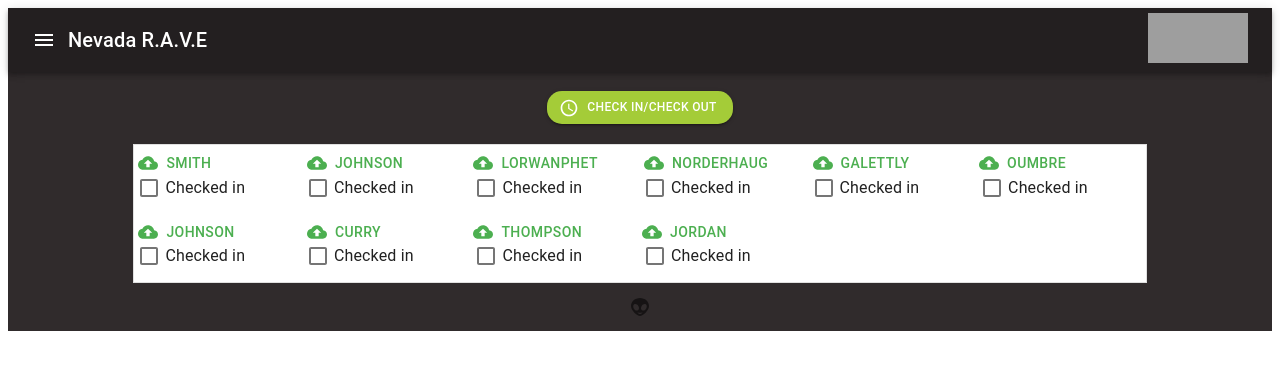
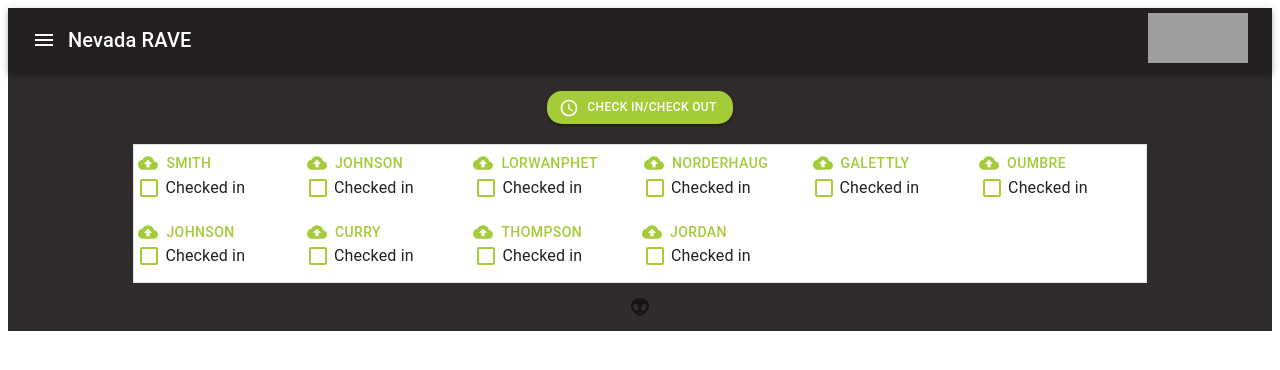
Before and after one commit to Renat97/Nevada-RAVE-MVP, a React app: page /staffLogin in a window 1280 px wide. Shown: the top 370 px of the page. Built offline with nearby package versions, Linux system fonts and the light colour scheme; grey boxes are pictures that could not be loaded; the HTML template or start-up script is replaced by a standard one.

Commit message:
working on master page, redesigned login page.

```diff
--- a/client/src/components/ChildrenForm.jsx
+++ b/client/src/components/ChildrenForm.jsx
@@ -150,7 +150,10 @@ var ChildrenForms = (props) => {
     <Grid item container justify="center">
     <Typography variant="subtitle2"> 3. Is your child's Temperature under 100.4 degrees Farenheit?</Typography>
     </Grid>
-    <Grid item container justify="center">
+    <Grid container justify="center" direction="row" alignItems="center">
+    <Button startIcon={<ExitToAppIcon />} variant="contained"  style={{fontSize: 12, marginTop: '10px'}} className={classes.root} onClick={props.prevStep}>
+    Back
+    </Button>
     <Button startIcon={<ExitToAppIcon />} style={{fontSize: 12, marginTop: '10px'}} className={classes.root} component={Link} to="/login">
       Submit
     </Button>
--- a/client/src/components/FamilyForm.jsx
+++ b/client/src/components/FamilyForm.jsx
@@ -111,15 +111,15 @@ handleRadioButtonChange(e) {
           )
         case 2:
           return (
-            <FormPersonalDetails nextStep={this.nextStep} handleChange={this.handleChange} values={values} handleRadioButtonChange={this.handleRadioButtonChange}/>
+            <FormPersonalDetails nextStep={this.nextStep} prevStep={this.prevStep} handleChange={this.handleChange} values={values} handleRadioButtonChange={this.handleRadioButtonChange}/>
           )
         case 3:
           return (
-            <ChildrenForms children={children}/>
+            <ChildrenForms children={children} prevStep={this.prevStep}/>
           )
         case 4:
           return (
-            <h1> Fourth form page</h1>
+            <h1> The end </h1>
           )
       }
     return (
--- a/client/src/components/FormUserDetails.jsx
+++ b/client/src/components/FormUserDetails.jsx
@@ -14,7 +14,8 @@ import ChildrenForm from './ChildrenForm.jsx';
 const useStyles = makeStyles((theme) => ({
   paper: {
     width: "90%",
-    height: "95%"
+    height: "80%",
+    border: "1px black"
   },
   grid: {
     color: "black"
@@ -39,6 +40,10 @@ const useStyles = makeStyles((theme) => ({
     margin: theme.spacing(1),
     minWidth: 120,
   },
+  textInput: {
+    position: 'relative',
+    left: '-15px',
+  }
 }));
 
 const theme = createMuiTheme({
@@ -64,22 +69,21 @@ var continueNext = (e) => {
 const { values, nextStep, handleChange, handleButtonChange } = props;
 return (
     <Fragment>
-      <Paper align="center" className={classes.paper}>
+      <Paper align="center" className={classes.paper} elevation={8}>
       <Typography variant="h3" className={classes.typography}>Family Check In Part 1</Typography>
       <Grid container alignItems="center" justify="center" align="center" className={classes.grid}>
-      <Grid item container spacing={1} alignItems="flex-end" justify="center">
+      <Grid item className={classes.textInput}  container spacing={1} alignItems="flex-end" justify="center">
       <Grid item>
             <AccountCircle />
       </Grid>
       <Grid item>
-      <TextField  required label="Gaurdian One" onChange={(e) => { handleChange('gaurdianOneName',e)}}
+      <TextField required label="Gaurdian One" onChange={(e) => { handleChange('gaurdianOneName',e)}}
       defaultValue={values.gaurdianOneName}
       />
       </Grid>
       </Grid>
 
-
-      <Grid item container spacing={1} alignItems="flex-end" justify="center">
+      <Grid item className={classes.textInput} container spacing={1} alignItems="flex-end" justify="center">
       <Grid item>
             <AccountCircle />
       </Grid>
@@ -91,9 +95,34 @@ return (
       </Grid>
 
 
+      <Grid item container spacing={1} alignItems="flex-end" justify="center">
+      <Grid item>
+      <TextField  required label="Signature" onChange={(e) => { handleChange('gaurdianOneSignature',e)}}
+      defaultValue={values.gaurdianOneSignature}
+      />
+      </Grid>
+      </Grid>
+
+      <Grid item container spacing={1} alignItems="flex-end" justify="center">
+      <Grid item>
+      <TextField  required label="Signature" onChange={(e) => { handleChange('gaurdianTwoSignature',e)}}
+      defaultValue={values.gaurdianTwoSignature}
+      />
+      </Grid>
+      </Grid>
+
+      <Grid item container spacing={1} alignItems="flex-end" justify="center">
+      <Grid item>
+      <TextField required label="Staff Signature" onChange={(e) => { handleChange('staffSignature',e)}}
+      defaultValue={values.staffSignature}
+      />
+      </Grid>
+      </Grid>
+
+
     <FormControl component="fieldset" className={classes.formControl}>
         <FormLabel required  component="legend" color="secondary">1) Is anyone in the family experiencing the following symptoms: </FormLabel>
-        <Grid container alignItems="center" justify="center">
+        <Grid container alignItems="center" justify="center" style={{margin:'0px', padding: '0px'}}>
         <FormGroup>
           <Grid item container>
           <FormControlLabel
@@ -169,7 +198,7 @@ export var FormPersonalDetails = (props) => {
   const classes = useStyles();
   const [children, setChildren] = useState('');
 
-  const { values, nextStep, handleChange, handleRadioButtonChange } = props;
+  const { values, nextStep, handleChange, handleRadioButtonChange, prevStep } = props;
   return (
   <Fragment>
         <Paper align="center" className={classes.paper}>
@@ -233,6 +262,9 @@ export var FormPersonalDetails = (props) => {
           </Grid>
 
           <Grid item container justify="center">
+          <Button startIcon={<ExitToAppIcon />} variant="contained"  style={{fontSize: 12}} className={classes.root} onClick={prevStep}>
+          Back
+          </Button>
           <Button startIcon={<ExitToAppIcon />} variant="contained"  style={{fontSize: 12}} className={classes.root} onClick={nextStep}>
           Next
           </Button>
--- a/client/src/index.jsx
+++ b/client/src/index.jsx
@@ -14,10 +14,10 @@ export const store = createStore(allReducer,  window.__REDUX_DEVTOOLS_EXTENSION_
 const theme = createMuiTheme({
   palette: {
     primary: {
-      main: purple[500],
+      main: "#a4cc38",
     },
     secondary: {
-      main: green[500],
+      main: "#a4cc38",
     },
   }
 
--- a/client/src/layouts/Header.jsx
+++ b/client/src/layouts/Header.jsx
@@ -1,4 +1,4 @@
-import React, {useState} from 'react';
+import React, {useState, useEffect} from 'react';
 import {AppBar} from '@material-ui/core';
 import {Toolbar} from '@material-ui/core';
 import {Typography} from '@material-ui/core';
@@ -13,26 +13,35 @@ import { BrowserRouter as Router, Route, Switch, Link, Redirect } from "react-ro
 
 const useStyles = makeStyles((theme) => ({
   appBar: {
-    backgroundColor: '#231f20'
+    backgroundColor: '#231f20',
+    color: "white"
   },
   typography: {
     marginTop: '11px',
   },
 }));
 
+
+
+
 var Header = () => {
   const classes = useStyles();
+
+  const reloadPage = () => {
+    window.location.reload();
+  }
+
   return (
     <AppBar className={classes.appBar}position="static">
     <Toolbar>
-      <IconButton edge="start" color="inherit" aria-label="menu">
+      <IconButton edge="start" aria-label="menu" style={{color: "white"}}>
         <MenuIcon />
       </IconButton>
       <Grid container direction="row" justify="space-between" alignItems="flex-start" height="0">
-      <Typography className={classes.typography}  variant="h6" color="inherit">
-        Nevada R.A.V.E
+      <Typography className={classes.typography} style={{color: "white"}}  variant="h6" color="secondary">
+        Nevada RAVE
       </Typography>
-      <Box component={Link} to="/">
+      <Box  component={Link} to="/">
       <img src="https://nnrff.org/wp-content/uploads/RAVE_icon_noBG-1024x731.png" width="100" height="50" alt=""></img>
       </Box>
       </Grid>
--- a/client/src/modals/SimpleCheckIn.jsx
+++ b/client/src/modals/SimpleCheckIn.jsx
@@ -36,6 +36,8 @@ const useStyles = makeStyles(theme => ({
     padding: theme.spacing(2),
     position: 'absolute',
     top:'-2%',
+    right: '20px',
+    left: '-20px',
     overflow:'scroll',
   },
   root: {
--- a/client/src/modals/SimpleDialog.jsx
+++ b/client/src/modals/SimpleDialog.jsx
@@ -35,6 +35,8 @@ const useStyles = makeStyles(theme => ({
     padding: theme.spacing(2),
     position: 'absolute',
     top:'-2%',
+    right: '20px',
+    left: '-20px',
     overflow:'scroll',
   },
   root: {
--- a/client/src/modals/StaffDialog.jsx
+++ b/client/src/modals/StaffDialog.jsx
@@ -35,6 +35,8 @@ const useStyles = makeStyles(theme => ({
     padding: theme.spacing(2),
     position: 'absolute',
     top:'-2%',
+    right: '20px',
+    left: '-20px',
     overflow:'scroll',
   },
   root: {
--- a/client/src/pages/404.jsx
+++ b/client/src/pages/404.jsx
@@ -7,7 +7,9 @@ const NotFoundPage = () => {
     <div>
       <Header>
       </Header>
+      <div style={{textAlign:"Center", color: "white"}}>
       <h2> Incorrect user login!</h2>
+      </div>
     </div>
   )
 }
--- a/client/src/pages/StaffPage.jsx
+++ b/client/src/pages/StaffPage.jsx
@@ -166,82 +166,82 @@ var StaffPage = () => {
       <Paper style={{width: "80%", marginTop:"20px"}} elevation={3} variant="outlined" square>
          <Grid container>
          <Grid container item xs={5} lg={2} md={2} direction="column" align="left" justify="flex-start" alignItems="flex-start">
-        <Button component={Link} to="/FamilyCheckIn" startIcon={<CloudUploadIcon />} color="secondary" style={{cursor:"pointer"}}>Smith</Button>
+        <Button component={Link} to="/FamilyCheckIn" startIcon={<CloudUploadIcon />} color="primary" style={{cursor:"pointer"}}>Smith</Button>
         <FormControlLabel style={{alignItems: "center", marginBottom: "-10px", position:"relative", top :"-15px"}}
-        control={<Checkbox checked={state.checkedA} onChange={handleChange} name="checkedA" style={{position:"relative", left :"5px"}} />}
+        control={<Checkbox checked={state.checkedA} onChange={handleChange} name="checkedA" style={{position:"relative", left :"5px", color: "#a4cc38"}} />}
         label="Checked in"
         />
         </Grid>
 
         <Grid container item xs={5} lg={2} md={2} direction="column" align="left" justify="flex-start" alignItems="flex-start">
-        <Button component={Link} to="/FamilyCheckIn" startIcon={<CloudUploadIcon />} color="secondary" style={{cursor:"pointer"}}>Johnson</Button>
+        <Button component={Link} to="/FamilyCheckIn" startIcon={<CloudUploadIcon />} color="primary" style={{cursor:"pointer"}}>Johnson</Button>
         <FormControlLabel style={{alignItems: "center", marginBottom: "-10px", position:"relative", top :"-15px"}}
-        control={<Checkbox checked={state.checkedB} onChange={handleChange} name="checkedB" style={{position:"relative", left :"5px"}} />}
+        control={<Checkbox checked={state.checkedB} onChange={handleChange} name="checkedB" style={{position:"relative", left :"5px", color: "#a4cc38"}} />}
         label="Checked in"
         />
         </Grid>
 
         <Grid container item xs={5} lg={2} md={2} direction="column" align="left" justify="flex-start" alignItems="flex-start">
-        <Button startIcon={<CloudUploadIcon />} color="secondary" style={{cursor:"pointer", position:"relative", right:"2px"}}>Lorwanphet</Button>
+        <Button startIcon={<CloudUploadIcon />} color="primary" style={{cursor:"pointer", position:"relative", right:"2px"}}>Lorwanphet</Button>
         <FormControlLabel style={{alignItems: "center", marginBottom: "-10px", position:"relative", top :"-15px"}}
-        control={<Checkbox checked={state.checkedC} onChange={handleChange} name="checkedC" style={{position:"relative", left :"5px"}} />}
+        control={<Checkbox checked={state.checkedC} onChange={handleChange} name="checkedC" style={{position:"relative", left :"5px", color: "#a4cc38"}} />}
         label="Checked in"
         />
         </Grid>
 
 
         <Grid container item xs={5} lg={2} md={2} direction="column" align="left" justify="flex-start" alignItems="flex-start">
-        <Button component={Link} to="/FamilyCheckIn" startIcon={<CloudUploadIcon />} color="secondary" style={{cursor:"pointer"}}>Norderhaug</Button>
+        <Button component={Link} to="/FamilyCheckIn" startIcon={<CloudUploadIcon />} color="primary" style={{cursor:"pointer"}}>Norderhaug</Button>
         <FormControlLabel style={{alignItems: "center", marginBottom: "-10px", position:"relative", top :"-15px"}}
-        control={<Checkbox checked={state.checkedD} onChange={handleChange} name="checkedD" style={{position:"relative", left :"5px"}} />}
+        control={<Checkbox checked={state.checkedD} onChange={handleChange} name="checkedD" style={{position:"relative", left :"5px", color: "#a4cc38"}} />}
         label="Checked in"
         />
         </Grid>
 
         <Grid container item xs={5} lg={2} md={2} direction="column" align="left" justify="flex-start" alignItems="flex-start">
-        <Button component={Link} to="/FamilyCheckIn" startIcon={<CloudUploadIcon />} color="secondary" style={{cursor:"pointer"}}>Galettly</Button>
+        <Button component={Link} to="/FamilyCheckIn" startIcon={<CloudUploadIcon />} color="primary" style={{cursor:"pointer"}}>Galettly</Button>
         <FormControlLabel style={{alignItems: "center", marginBottom: "-10px", position:"relative", top :"-15px"}}
-        control={<Checkbox checked={state.checkedE} onChange={handleChange} name="checkedE" style={{position:"relative", left :"5px"}} />}
+        control={<Checkbox checked={state.checkedE} onChange={handleChange} name="checkedE" style={{position:"relative", left :"5px", color: "#a4cc38"}} />}
         label="Checked in"
         />
         </Grid>
 
         <Grid container item xs={5} lg={2} md={2} direction="column" align="left" justify="flex-start" alignItems="flex-start">
-        <Button component={Link} to="/FamilyCheckIn" startIcon={<CloudUploadIcon />} color="secondary" style={{cursor:"pointer", position:"relative", right:"2px"}}>Oumbre</Button>
+        <Button component={Link} to="/FamilyCheckIn" startIcon={<CloudUploadIcon />} color="primary" style={{cursor:"pointer", position:"relative", right:"2px"}}>Oumbre</Button>
         <FormControlLabel style={{alignItems: "center", marginBottom: "-10px", position:"relative", top :"-15px"}}
-        control={<Checkbox checked={state.checkedF} onChange={handleChange} name="checkedF" style={{position:"relative", left :"5px"}} />}
+        control={<Checkbox checked={state.checkedF} onChange={handleChange} name="checkedF" style={{position:"relative", left :"5px", color: "#a4cc38"}} />}
         label="Checked in"
         />
         </Grid>
 
         <Grid container item xs={5} lg={2} md={2} direction="column" align="left" justify="flex-start" alignItems="flex-start">
-        <Button component={Link} to="/FamilyCheckIn" startIcon={<CloudUploadIcon />} color="secondary" style={{cursor:"pointer"}}>Johnson</Button>
+        <Button component={Link} to="/FamilyCheckIn" startIcon={<CloudUploadIcon />} color="primary" style={{cursor:"pointer"}}>Johnson</Button>
         <FormControlLabel style={{alignItems: "center", marginBottom: "-10px", position:"relative", top :"-15px"}}
-        control={<Checkbox checked={state.checkedG} onChange={handleChange} name="checkedG" style={{position:"relative", left :"5px"}} />}
+        control={<Checkbox checked={state.checkedG} onChange={handleChange} name="checkedG" style={{position:"relative", left :"5px", color: "#a4cc38"}} />}
         label="Checked in"
         />
         </Grid>
 
         <Grid container item xs={5} lg={2} md={2} direction="column" align="left" justify="flex-start" alignItems="flex-start">
-        <Button component={Link} to="/FamilyCheckIn" startIcon={<CloudUploadIcon />} color="secondary" style={{cursor:"pointer"}}>Curry</Button>
+        <Button component={Link} to="/FamilyCheckIn" startIcon={<CloudUploadIcon />} color="primary" style={{cursor:"pointer"}}>Curry</Button>
         <FormControlLabel style={{alignItems: "center", marginBottom: "-10px", position:"relative", top :"-15px"}}
-        control={<Checkbox checked={state.checkedH} onChange={handleChange} name="checkedH" style={{position:"relative", left :"5px"}} />}
+        control={<Checkbox checked={state.checkedH} onChange={handleChange} name="checkedH" style={{position:"relative", left :"5px", color: "#a4cc38"}} />}
         label="Checked in"
         />
         </Grid>
 
         <Grid container item xs={5} lg={2} md={2} direction="column" align="left" justify="flex-start" alignItems="flex-start">
-        <Button component={Link} to="/FamilyCheckIn" startIcon={<CloudUploadIcon />} color="secondary" style={{cursor:"pointer", position:"relative", right:"2px"}}>Thompson</Button>
+        <Button component={Link} to="/FamilyCheckIn" startIcon={<CloudUploadIcon />} color="primary" style={{cursor:"pointer", position:"relative", right:"2px"}}>Thompson</Button>
         <FormControlLabel style={{alignItems: "center", marginBottom: "-10px", position:"relative", top :"-15px"}}
-        control={<Checkbox checked={state.checkedI} onChange={handleChange} name="checkedI" style={{position:"relative", left :"5px"}} />}
+        control={<Checkbox checked={state.checkedI} onChange={handleChange} name="checkedI" style={{position:"relative", left :"5px", color: "#a4cc38"}} />}
         label="Checked in"
         />
         </Grid>
 
         <Grid container item xs={5} lg={2} md={2} direction="column" align="left" justify="flex-start" alignItems="flex-start">
-        <Button component={Link} to="/FamilyCheckIn" startIcon={<CloudUploadIcon />} color="secondary" style={{cursor:"pointer", position:"relative", right:"2px"}}>Jordan</Button>
+        <Button component={Link} to="/FamilyCheckIn" startIcon={<CloudUploadIcon />} color="primary" style={{cursor:"pointer", position:"relative", right:"2px"}}>Jordan</Button>
         <FormControlLabel style={{alignItems: "center", marginBottom: "-10px", position:"relative", top :"-15px"}}
-        control={<Checkbox checked={state.checkedJ} onChange={handleChange} name="checkedJ" style={{position:"relative", left :"5px"}} />}
+        control={<Checkbox checked={state.checkedJ} onChange={handleChange} name="checkedJ" style={{position:"relative", left :"5px", color: "#a4cc38"}} />}
         label="Checked in"
         />
         </Grid>
--- a/client/src/pages/VolunteerLogin.jsx
+++ b/client/src/pages/VolunteerLogin.jsx
@@ -1,4 +1,4 @@
-import React, {useState, Fragment} from 'react';
+import React, {useState, useEffect, Fragment} from 'react';
 import Button from '@material-ui/core/Button';
 import {Header, Footer} from '../layouts';
 import HistoryIcon from '@material-ui/icons/History';
--- a/client/src/pages/index.js
+++ b/client/src/pages/index.js
@@ -8,12 +8,13 @@ import ExitToAppIcon from '@material-ui/icons/ExitToApp';
 import Checkbox from '@material-ui/core/Checkbox';
 import FormControlLabel from '@material-ui/core/FormControlLabel';
 import {makeStyles, ThemeProvider, createMuiTheme} from '@material-ui/core/styles';
+import IconButton from '@material-ui/core/IconButton';
 import { palette, spacing, typography } from '@material-ui/system';
 import Box from '@material-ui/core/Box';
 import { Container } from '@material-ui/core';
 import Grid from '@material-ui/core/Grid';
 import Image from 'material-ui-image'
-import { FormControl, InputLabel, Input, FormHelperText } from '@material-ui/core';
+import { FormControl, InputLabel, Input, FormHelperText, Paper } from '@material-ui/core';
 import { Link } from 'react-router-dom'
 import axios from 'axios';
 import App from '../components/App.jsx';
@@ -22,18 +23,68 @@ import {useSelector, useDispatch} from 'react-redux';
 import {authenticate} from '../actions';
 import AccountCircle from '@material-ui/icons/AccountCircle';
 import InputAdornment from '@material-ui/core/InputAdornment';
+import Visibility from '@material-ui/icons/Visibility';
+import VisibilityOff from '@material-ui/icons/VisibilityOff';
+import clsx from 'clsx';
+import FilledInput from '@material-ui/core/FilledInput';
+import OutlinedInput from '@material-ui/core/OutlinedInput';
+var Img = "https://myfecimages.s3-us-west-1.amazonaws.com/pngtree-children-holding-hands-clipart-png-image_5701125.jpg";
 
 
-const useStyles = makeStyles({
+const useStyles = makeStyles((theme) => ({
   root: {
     background: 'linear-gradient(90deg, #a4cc38, #a4cc38)',
     border: 0,
     marginRight: 4,
     borderRadius: 15,
     color: 'white',
-    fontSize: '12px'
+    fontSize: '12px',
+  },
+  root2: {
+    background: 'linear-gradient(90deg, #E3C9CEFF, #E3C9CEFF)',
+    border: 0,
+    marginRight: 4,
+    borderRadius: 15,
+    color: 'white',
+    fontSize: '12px',
+  },
+  margin: {
+    margin: theme.spacing(1),
+    color: "white"
+  },
+  withoutLabel: {
+    marginTop: theme.spacing(3),
+  },
+  textField: {
+    width: '25ch',
+  },
+  outlined: {
+    '&$focused': {
+      color: 'white'
+    }
+  },
+  image: {
+    height: "300px",
+    position: "absolute"
+  },
+  testLabel: {
+    color: "white"
+  },
+  outlinedInput: {
+    "& $notchedOutline": {
+      borderWidth: 0,
+      color: "white"
+    },
+    "&:hover $notchedOutline": {
+      borderWidth: 0,
+      color: "white"
+    },
+    "&$focused $notchedOutline": {
+      borderWidth: 0,
+      color: "white"
+    }
   }
-})
+}));
 
 var CheckBoxExample = () => {
   const [checked, setChecked] = useState(true);
@@ -45,9 +96,36 @@ var CheckBoxExample = () => {
   )
 }
 
+export const Proof = () => {
+  console.log("Component re-rendered")
+  const [dummyState,rerender] = React.useState(1);
+
+  const onClick = () => {
+      rerender(dummyState + 1);
+  }
+
+  React.useEffect( () => {
+      console.log("dummyState's state has updated to: " + dummyState)
+  }, [dummyState])
+  return(
+      <div>
+          <button onClick={onClick}>reRender</button>
+      </div>
+  )
+}
+
 var HomePage = () => {
+
   const classes = useStyles();
   const [userName, setUserName] = useState('');
+
+  const [values, setValues] = React.useState({
+    amount: '',
+    password: '',
+    weight: '',
+    weightRange: '',
+    showPassword: false,
+  });
 
   const authenticated = useSelector(state => state.authenticate)
   const dispatch = useDispatch();
@@ -62,43 +140,110 @@ var HomePage = () => {
   const handleInputChange = (e) => {
     setUserName(e.target.value);
   }
+
+  const handleChange = (prop) => (event) => {
+    setValues({ ...values, [prop]: event.target.value });
+  };
+
+  const handleClickShowPassword = () => {
+    setValues({ ...values, showPassword: !values.showPassword });
+  };
+
+  const handleMouseDownPassword = (event) => {
+    event.preventDefault();
+  };
+
+
   return (
     <div style={{backgroundColor: '#302b2c'}}>
       <Header>
       </Header>
+      <Container style={{border: " 4px solid #a4cc38 ", height: "350px", marginTop:"50px", width: "90%",}}>
       <Grid
       container
       spacing={0}
       direction="column"
       alignItems="center"
       justify="center"
-      style={{marginBottom:"15px", marginTop: "15px"}}
+      style={{marginBottom:"15px", marginTop: "15px",}}
       >
-      <FormControl style={{color: "white"}}>
-      <InputLabel htmlFor="my-input" style={{color: "white"}}>Username
-      </InputLabel>
-      <Input onChange={handleInputChange} required style={{color: "white"}} id="my-input" aria-describedby="my-helper-text" />
-      </FormControl  >
-      <FormControl style={{color: "white"}}>
-      <InputLabel htmlFor="my-input2" style={{color: "white"}}>Password
-      </InputLabel>
-      <Input required type="password"  id="my-input2" style={{color: "white"}} aria-describedby="my-helper-text" />
-      </FormControl>
+        <FormControl className={clsx(classes.margin, classes.textField)} variant="outlined" style={{width: "300px"}}>
+          <InputLabel htmlFor="outlined-adornment-username" required style={{color: "black"}}>Username</InputLabel>
+          <OutlinedInput
+             InputLabelProps={{
+              className: classes.testLabel
+            }}
+            classes={{root: classes.outlinedInput}}
+            style={{color: "black", backgroundColor: "white"}}
+            id="outlined-adornment-password"
+            value={userName}
+            onChange={handleInputChange}
+            endAdornment={
+              <InputAdornment position="end">
+                <AccountCircle />
+              </InputAdornment>
+            }
+            labelWidth={70}
+            required
+          />
+        </FormControl>
+
+
+
+      <FormControl className={clsx(classes.margin, classes.textField)} variant="outlined" style={{width: "300px"}}>
+          <InputLabel style={{color: "black"}} htmlFor="outlined-adornment-password" required>Password</InputLabel>
+          <OutlinedInput
+            style={{color: "black", backgroundColor: "white"}}
+            id="outlined-adornment-password"
+            type={values.showPassword ? 'text' : 'password'}
+            value={values.password}
+            onChange={handleChange('password')}
+            endAdornment={
+              <InputAdornment position="end">
+                <IconButton
+                  aria-label="toggle password visibility"
+                  onClick={handleClickShowPassword}
+                  onMouseDown={handleMouseDownPassword}
+                  edge="end"
+                >
+                  {values.showPassword ? <Visibility /> : <VisibilityOff />}
+                </IconButton>
+              </InputAdornment>
+            }
+            labelWidth={70}
+            required
+          />
+        </FormControl>
+
       </Grid>
-      <Grid container direction="row" justify="center" alignItems="flex-start">
+      <Grid container direction="column" justify="center" alignItems="center">
       <Grid item>
-      <Button startIcon={<AddIcon />} variant="contained" className={classes.root} style={{fontSize: 12}} component={Link} to="/registration">
-      Register
+      <Button onClick={() => getUserInfo(userName)} startIcon={<ExitToAppIcon />} variant="contained"  style={{fontSize: 14, width: "250px", marginTop: "10px" }} className={classes.root} component={Link} to="/login">
+      Login
       </Button>
       </Grid>
       <Grid item>
-      <Button onClick={() => getUserInfo(userName)} startIcon={<ExitToAppIcon />} variant="contained"  style={{fontSize: 12}} className={classes.root} component={Link} to="/login">
-      Login
+      <Button startIcon={<AddIcon style={{position:"relative",left:"5px"}} />} variant="contained" className={classes.root2} style={{fontSize: 14, marginTop: "25px", width: "250px"}} component={Link} to="/registration">
+      Sign Up
       </Button>
       </Grid>
       </Grid>
+    <Grid container justify="center" style={{marginTop: "75px"}}>
+   <img className={classes.image} src="https://myfecimages.s3-us-west-1.amazonaws.com/%E2%80%94Pngtree%E2%80%94children+holding+hands+earth_1556323.png" />
+   </Grid >
+
+      </Container>
+
     </div>
   );
 }
 
+
+
+{/* <FormControl style={{color: "white"}}>
+<InputLabel htmlFor="my-input2" style={{color: "white"}}>Password
+</InputLabel>
+<Input required type="password"  id="my-input2" style={{color: "white", width:"300px"}} aria-describedby="my-helper-text" />
+</FormControl> */}
+
 export default HomePage;
```
Also changed, not shown: 3 other files (tests, documents, lock files or other folders).
